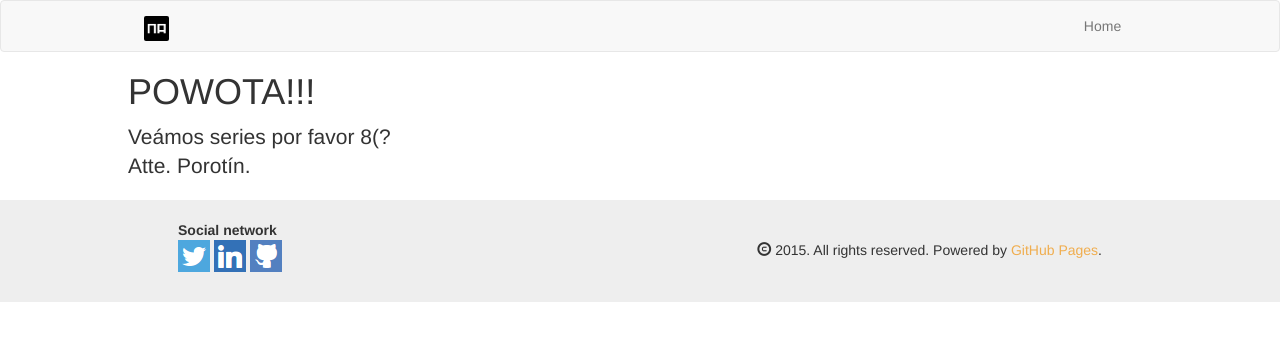
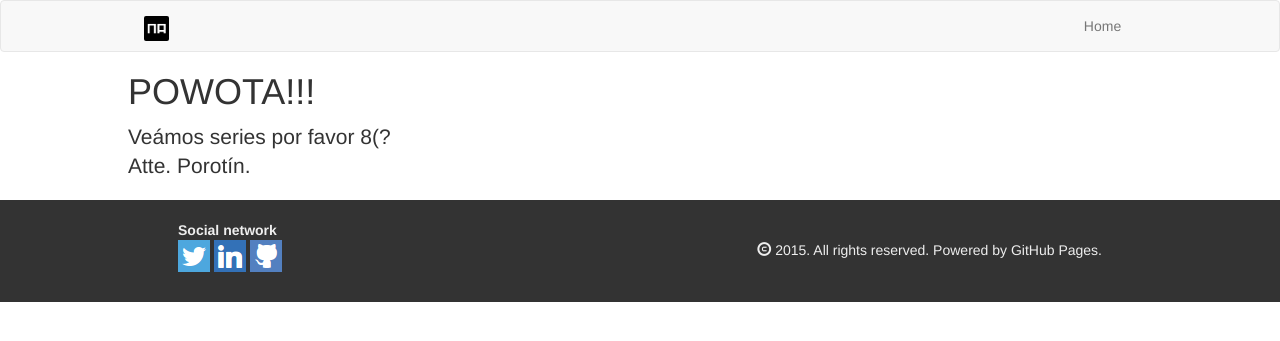
Before and after one commit to nicoaravena/nicoaravena.github.io, a Jekyll site: the page built from porota.html, in a window 1280 px wide. Shown: the top 341 px of the page. Built offline with Jekyll 4.4.1, drawn with Linux system fonts in a browser that asks for light colours; nearby versions of some CDN libraries; Markdown is read by kramdown in place of the engine named in the settings; comment, search, counter and statistics services are not loaded.

Commit message:
more fixes

```diff
--- a/_includes/about.html
+++ b/_includes/about.html
@@ -1,10 +1,7 @@
-<div class="page-header">
-	<h1 class="text-center white-shadow"></h1>
-</div>
 <div class="about-bg">
 	<center>
 		<!-- <img src="/public/images/profile.jpg" class="img-thumbnail img-profile img-responsive"> -->
-		<h2 class="white-shadow">{{ site.title }}</h2>
+		<h1 class="page-header white-shadow">{{ site.title }}</h1>
 		<p class="white-shadow"> Civil Engineering in Information Systems student at <a href="http://www.uach.cl">Universidad Austral de Chile</a>. Have some experience as a free lancer, working for different entities.</p>
 	</center>
 </div>
--- a/public/css/style.css
+++ b/public/css/style.css
@@ -105,15 +105,19 @@ a, a:hover, a:visited, a:focus {
 }
 
 .footer {
-	background: #eee;
+	background: #333;
 }
 
 .footer .footer-content{
 	padding: 20px 50px;
 	padding-bottom: 10px;
-	background: #eee;
+	background: #333;
 	margin: auto;
 	width: 80%;
+}
+
+.footer *{
+	color: #eee;
 }
 
 .footer .copyright {
```
Also changed, not shown: _includes/portfolio.html (+7 -7 lines).
